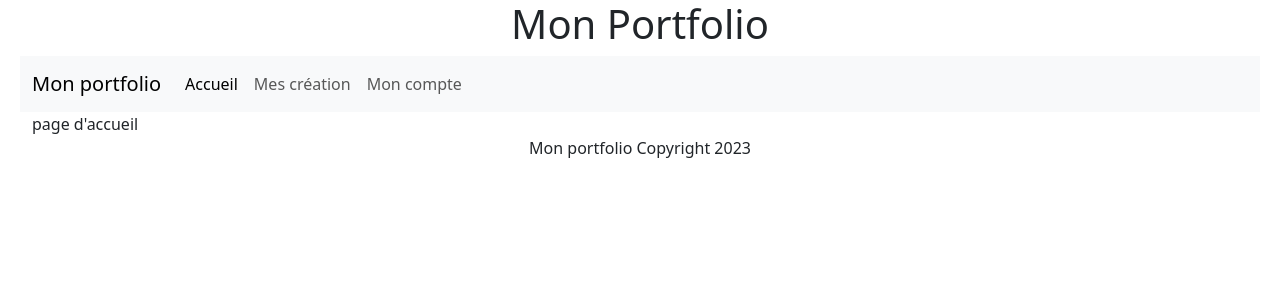
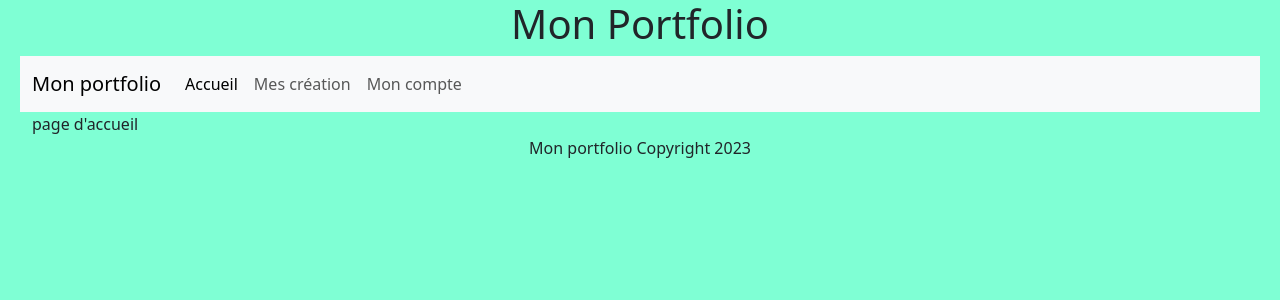
Before and after one commit to Yggdrasilh/EatBooker, a PHP site: page / in a window 1280 px wide. Shown: the top 300 px of the page. Run offline with PHP 8.4, Linux system fonts and the light colour scheme; some libraries are stand-ins or nearby versions.

Commit message:
ajout css coouleur au body #24

```diff
--- a/Projet_EatBooker/Structure_MVC/public/style.css
+++ b/Projet_EatBooker/Structure_MVC/public/style.css
@@ -4,3 +4,7 @@ img {
     height: auto;
     width: 150px;
 }
+
+body {
+    background-color: aquamarine;
+}
```
